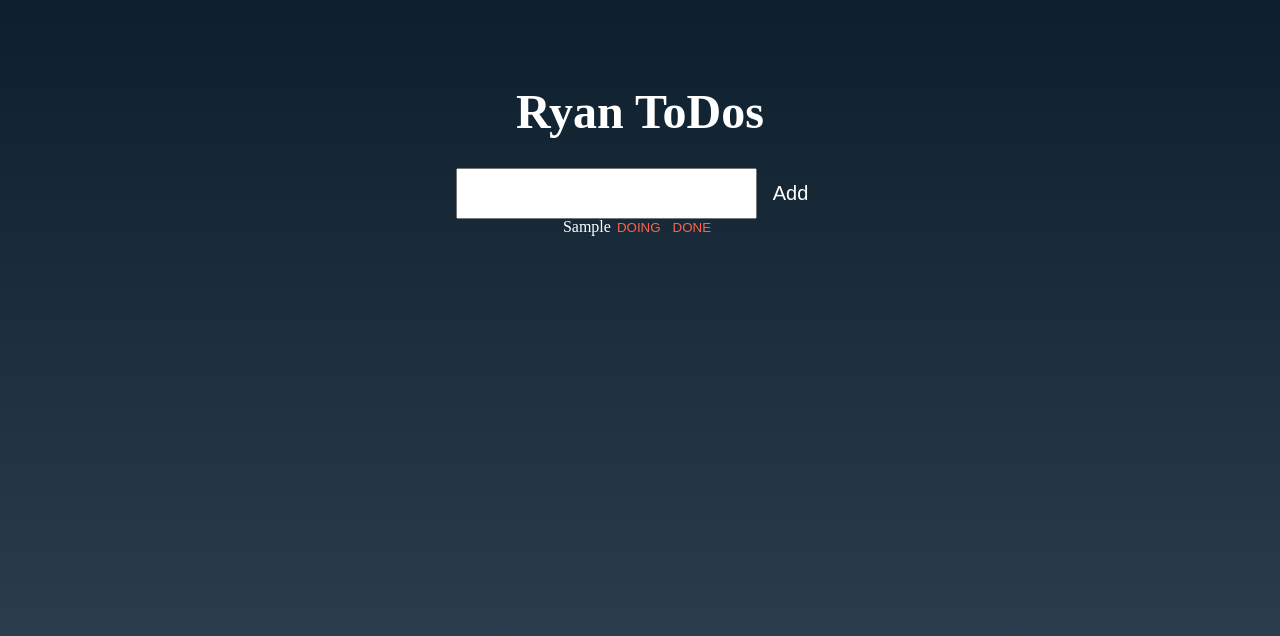
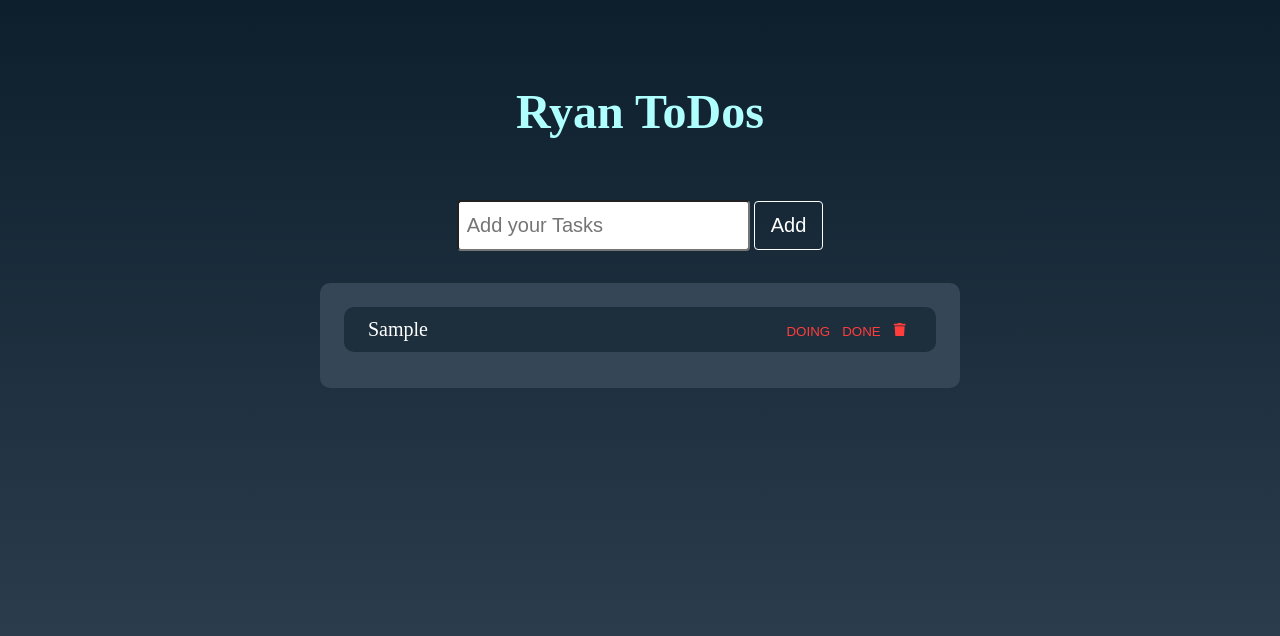
Before and after one commit to mediumryan/recoil_todo, a React (Create React App) app: page / in a window 1280 px wide. Both pictures are taken after typing "Sample" into the empty fields and a click on the button "Add". Shown: the top 636 px of the page. Built offline with nearby package versions, Linux system fonts and the light colour scheme; a web font is replaced by a local one.

Commit message:
[Update] Delete Item

```diff
--- a/package.json
+++ b/package.json
@@ -9,6 +9,7 @@
     "react": "^18.2.0",
     "react-dom": "^18.2.0",
     "react-hook-form": "^7.45.4",
+    "react-icons": "^4.10.1",
     "react-scripts": "5.0.1",
     "recoil": "^0.7.7",
     "styled-components": "^6.0.7",
--- a/src/App.js
+++ b/src/App.js
@@ -16,7 +16,8 @@ const MainWrapper = styled.div`
 const Title = styled.h1`
     font-size: 48px;
     font-weight: 700;
-    margin: 64px 0 32px 0;
+    margin: 64px 0;
+    color: var(--primary-300);
 `;
 
 export default function App() {
--- a/src/Components/FormBox.jsx
+++ b/src/Components/FormBox.jsx
@@ -6,13 +6,22 @@ import { listItem } from '../atom';
 
 const Input = styled.input`
     font-size: 20px;
-    padding: 12px 16px;
+    padding: 12px 16px 12px 8px;
+    border-radius: 4px;
 `;
 
 const SubmitBtn = styled.button`
     color: var(--text-100);
     font-size: 20px;
     padding: 12px 16px;
+    margin-left: 4px;
+    border: 1px solid var(--text-100);
+    border-radius: 4px;
+    transition: 300ms all;
+    &:hover {
+        color: var(--primary-300);
+        border-color: var(--primary-300);
+    }
 `;
 
 export default function FormBox() {
@@ -29,11 +38,12 @@ export default function FormBox() {
         setValue('toDo', '');
     };
 
-    console.log(list);
-
     return (
         <form onSubmit={handleSubmit(onValid)}>
-            <Input {...register('toDo', { required: true })} />
+            <Input
+                {...register('toDo', { required: true })}
+                placeholder="Add your Tasks"
+            />
             <SubmitBtn>Add</SubmitBtn>
         </form>
     );
--- a/src/Components/ListBox.jsx
+++ b/src/Components/ListBox.jsx
@@ -2,18 +2,40 @@ import React from 'react';
 import { useRecoilState } from 'recoil';
 import { styled } from 'styled-components';
 import { listItem } from '../atom';
+import { FaTrash } from 'react-icons/fa';
 
-const List = styled.ul``;
+const List = styled.ul`
+    margin-top: 32px;
+    padding: 24px;
+    border-radius: 10px;
+    width: 50%;
+    max-height: 50%;
+    overflow-y: scroll;
+    background-color: var(--bg-300);
+`;
 
-const ListItems = styled.li``;
+const ListItems = styled.li`
+    display: flex;
+    justify-content: space-between;
+    background-color: var(--bg-200);
+    margin-bottom: 12px;
+    padding: 12px 24px;
+    border-radius: 10px;
+    font-size: 20px;
+`;
 
 const ListStateButtons = styled.button`
-    color: tomato;
+    color: var(--accent-100);
+    transition: 300ms all;
+    &:hover {
+        color: var(--accent-200);
+    }
 `;
 
 export default function ListBox() {
     const [list, setList] = useRecoilState(listItem);
 
+    // 리스트 아이템 상태 토글링
     const toggleItemState = (itemState, itemId, itemText) => {
         const itemIndex = list.findIndex((a) => a.id === itemId);
         const newItem = { id: itemId, text: itemText, state: itemState };
@@ -24,7 +46,11 @@ export default function ListBox() {
         ]);
     };
 
-    console.log(list);
+    // 리스트 아이템 삭제
+    const deleteItem = (itemId) => {
+        const newList = list.filter((a) => a.id !== itemId);
+        setList(newList);
+    };
 
     return (
         <List>
@@ -32,6 +58,7 @@ export default function ListBox() {
                 return (
                     <ListItems key={item.id}>
                         <span>{item.text}</span>
+                        <div>
                             {item.state !== 'TO_DO' && (
                                 <ListStateButtons
                                     onClick={() => {
@@ -61,12 +88,24 @@ export default function ListBox() {
                             {item.state !== 'DONE' && (
                                 <ListStateButtons
                                     onClick={() => {
-                                    toggleItemState('DONE', item.id, item.text);
+                                        toggleItemState(
+                                            'DONE',
+                                            item.id,
+                                            item.text
+                                        );
                                     }}
                                 >
                                     DONE
                                 </ListStateButtons>
                             )}
+                            <ListStateButtons
+                                onClick={() => {
+                                    deleteItem(item.id);
+                                }}
+                            >
+                                <FaTrash />
+                            </ListStateButtons>
+                        </div>
                     </ListItems>
                 );
             })}
```
Also changed, not shown: 1 other file (tests, documents, lock files or other folders). Lines whose indentation alone changed are shown as unchanged.
